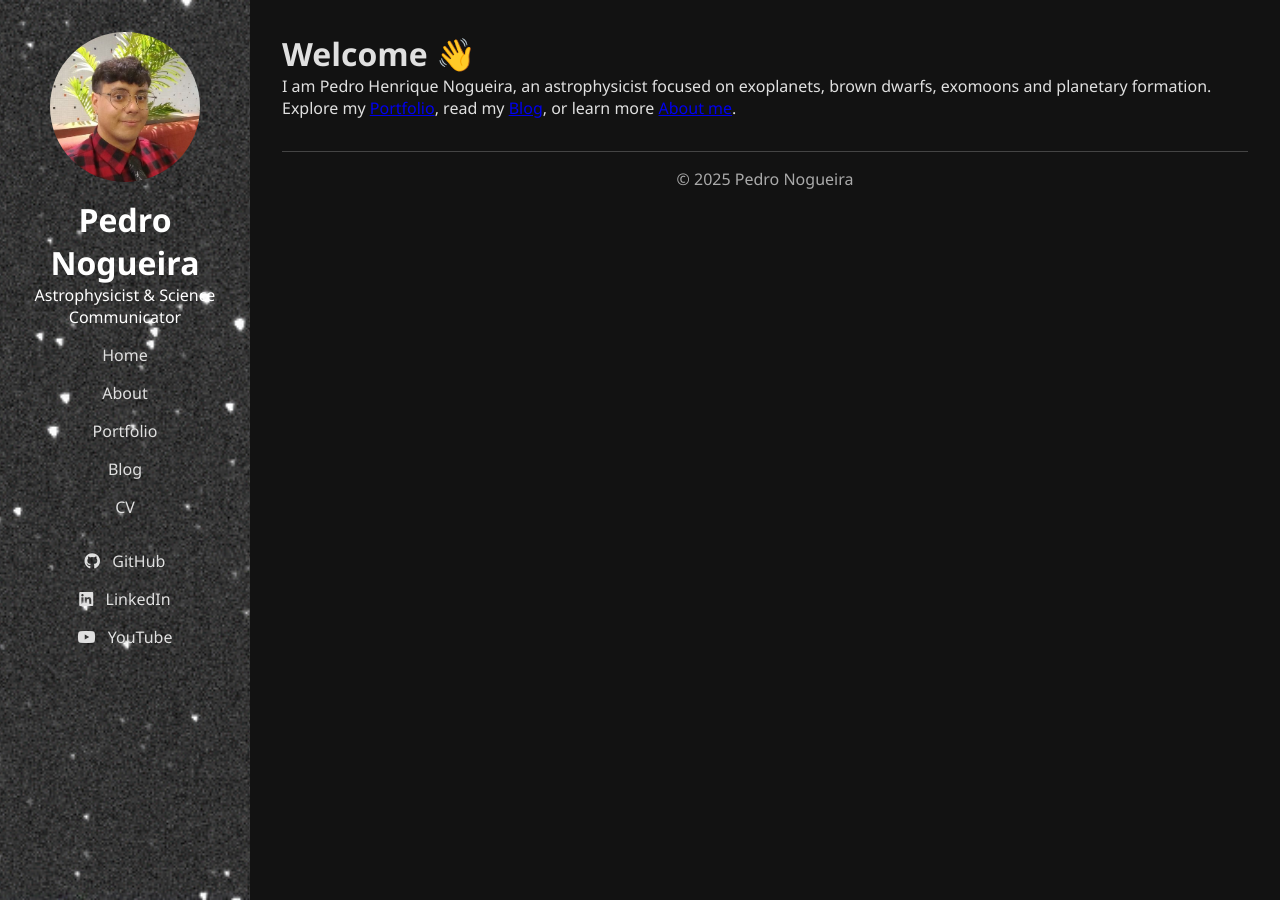
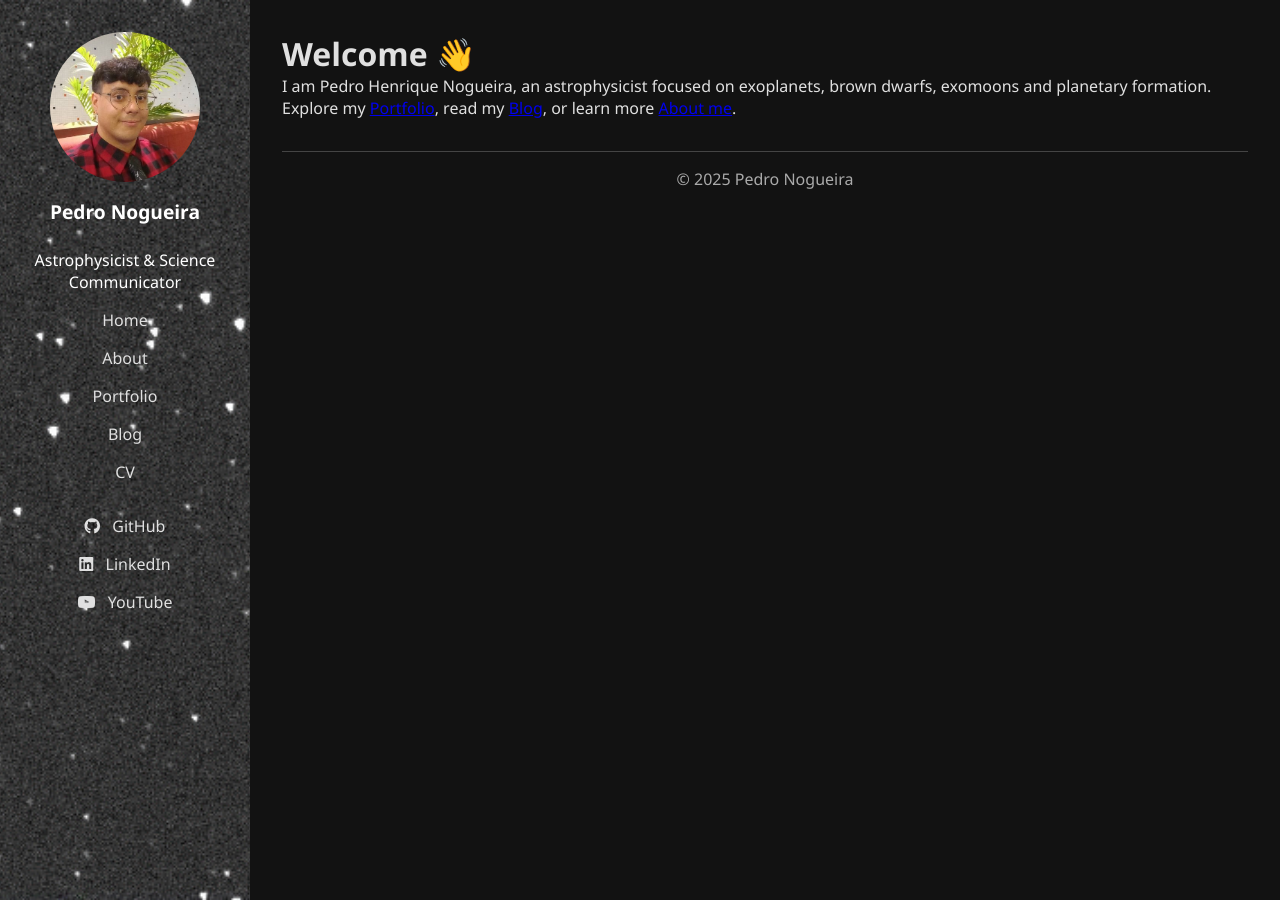
Before and after one commit to PedroNogueira404/PedroNogueira404.github.io, a Jekyll site: the page built from index.md, in a window 1280 px wide. Built offline with Jekyll 4.4.1, drawn with Linux system fonts in a browser that asks for light colours; comment, search, counter and statistics services are not loaded.

Commit message:
Update default.html

```diff
--- a/_layouts/default.html
+++ b/_layouts/default.html
@@ -11,7 +11,7 @@
 <body>
   <div class="sidebar">
     <img src="{{ '/assets/profile.jpg' | relative_url }}" alt="Pedro Nogueira" class="profile-img">
-    <h1>Pedro Nogueira</h1>
+    <h1 class="profile-name">Pedro Nogueira</h1>
     <p>Astrophysicist & Science Communicator</p>
 
     <nav class="main-nav">
@@ -38,7 +38,8 @@
   <div class="main-content">
     {{ content }}
 
-    <div class="comments-section">
+    {% if page.url contains '/blog/' %}
+    <div class="comments-section" style="max-height: 400px; overflow-y: auto; margin-top: 2rem;">
       <div id="giscus_container"></div>
       <script src="https://giscus.app/client.js"
               data-repo="PedroNogueira404/PedroNogueira404.github.io"
@@ -52,10 +53,13 @@
               data-input-position="bottom"
               data-theme="dark"
               data-lang="en"
+              data-loading="lazy"
+              data-comments-enabled="true"
               crossorigin="anonymous"
               async>
       </script>
     </div>
+    {% endif %}
 
     <footer class="site-footer">
       &copy; {{ 'now' | date: "%Y" }} Pedro Nogueira
```
